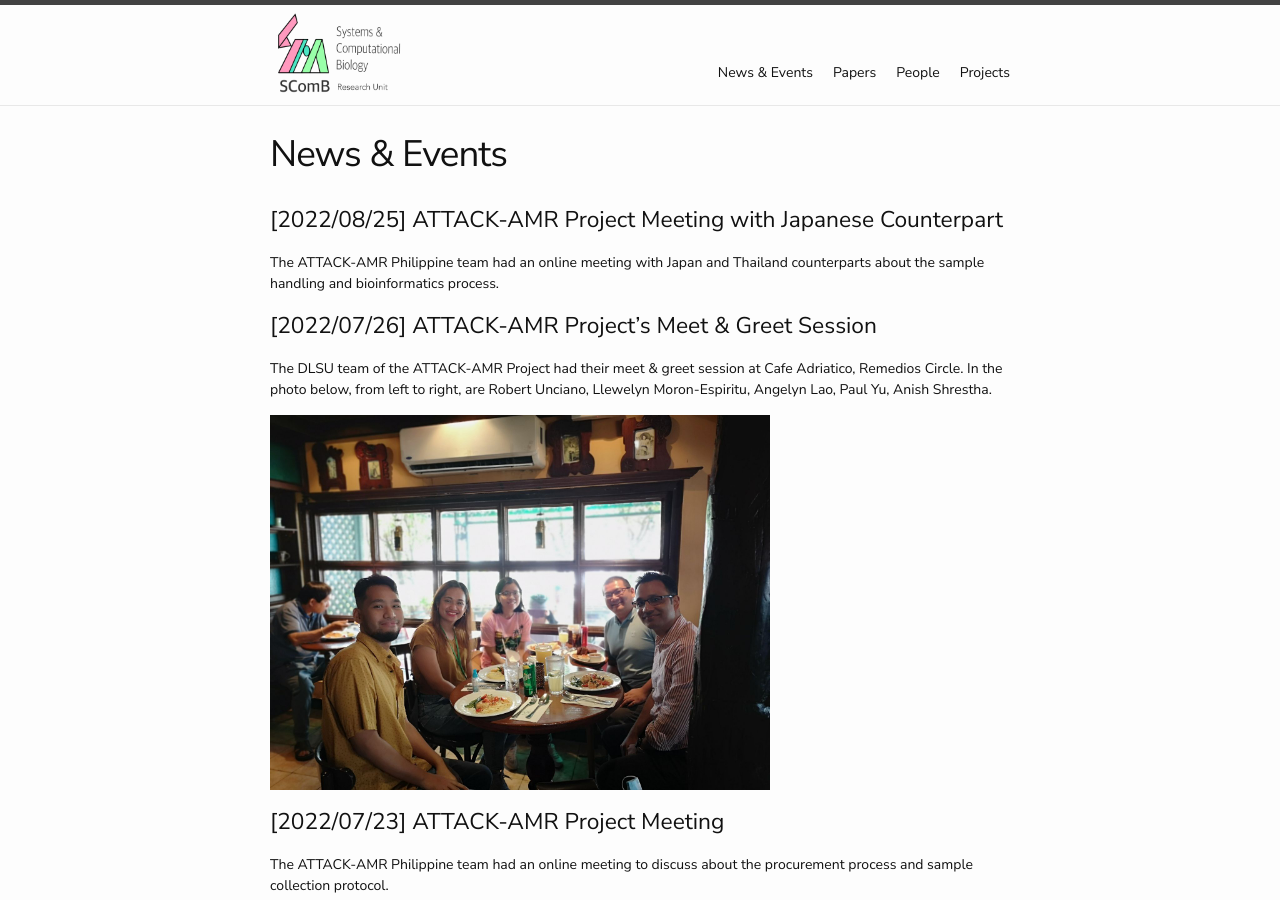
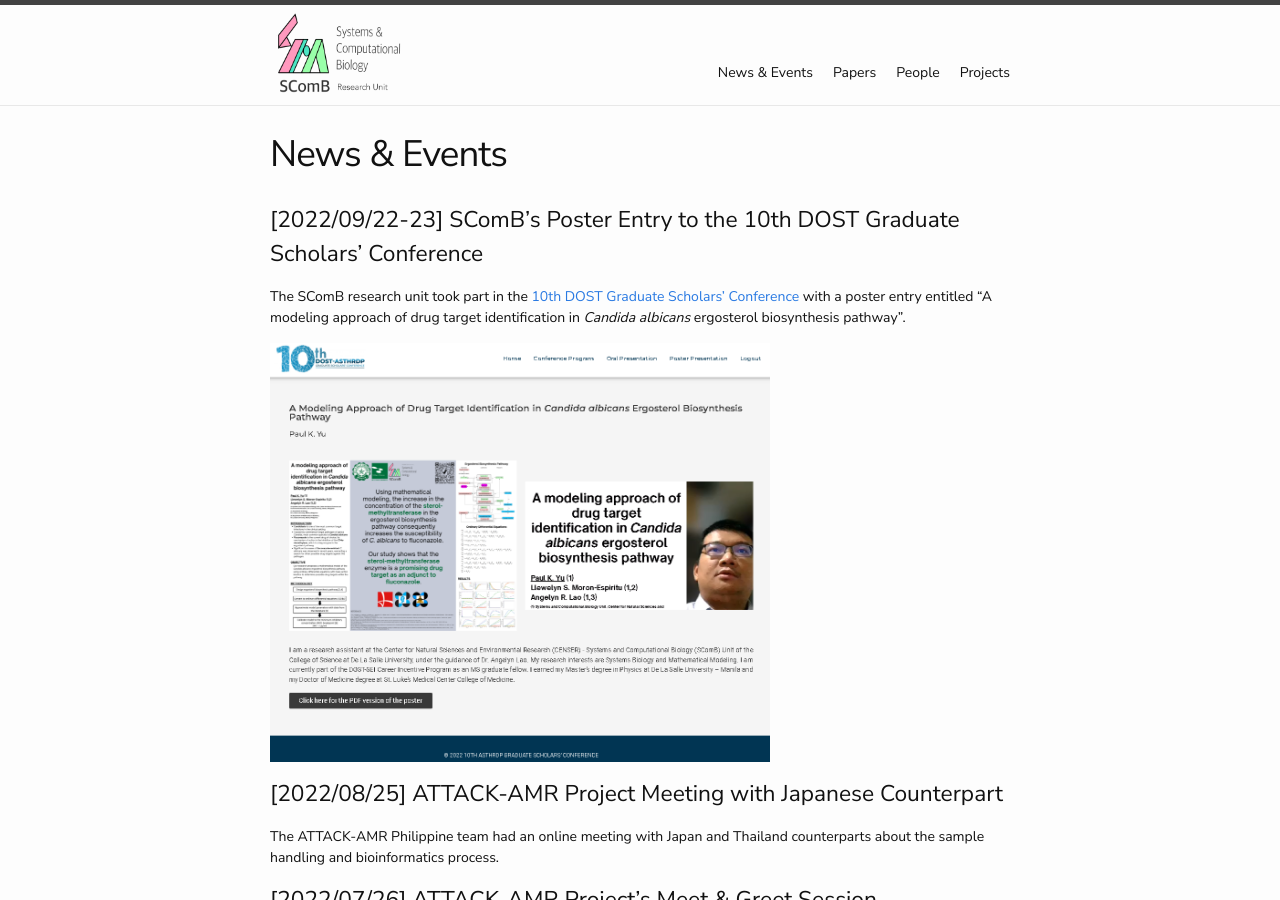
Before and after one commit to dlsu-scomb/dlsu-scomb.github.io, a Jekyll site: the page built from events.md, in a window 1280 px wide and 900 px high. Built offline with Jekyll 4.4.1, drawn with Linux system fonts in a browser that asks for light colours; nearby versions of some CDN libraries; a style sheet for code colours, icons or effects is not loaded.

Commit message:
Added dost conference event

```diff
--- a/events.md
+++ b/events.md
@@ -3,6 +3,13 @@ layout: page
 title: News & Events
 permalink: /events/
 ---
+<a id="dost"><a/>
+### [2022/09/22-23] SComB's Poster Entry to the 10th DOST Graduate Scholars' Conference
+
+The SComB research unit took part in the [10th DOST Graduate Scholars' Conference](https://asthrdpconference2022.science.upd.edu.ph/) with a poster entry entitled "A modeling approach of drug target identification in *Candida albicans* ergosterol biosynthesis pathway".
+
+<img src='/assets/dost.png' width='500' />
+
 <a id="meeting2"><a/>
 ### [2022/08/25] ATTACK-AMR Project Meeting with Japanese Counterpart
 
```
Also changed, not shown: index.md (+2 -0 lines), assets/dost.png (added).
